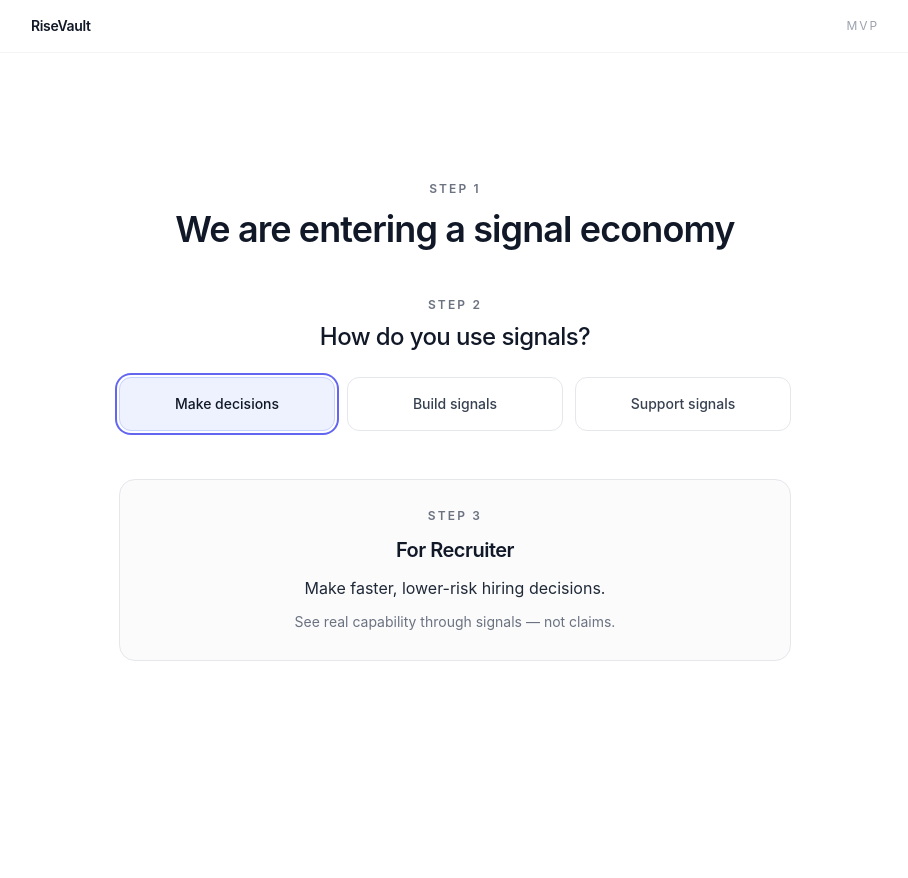
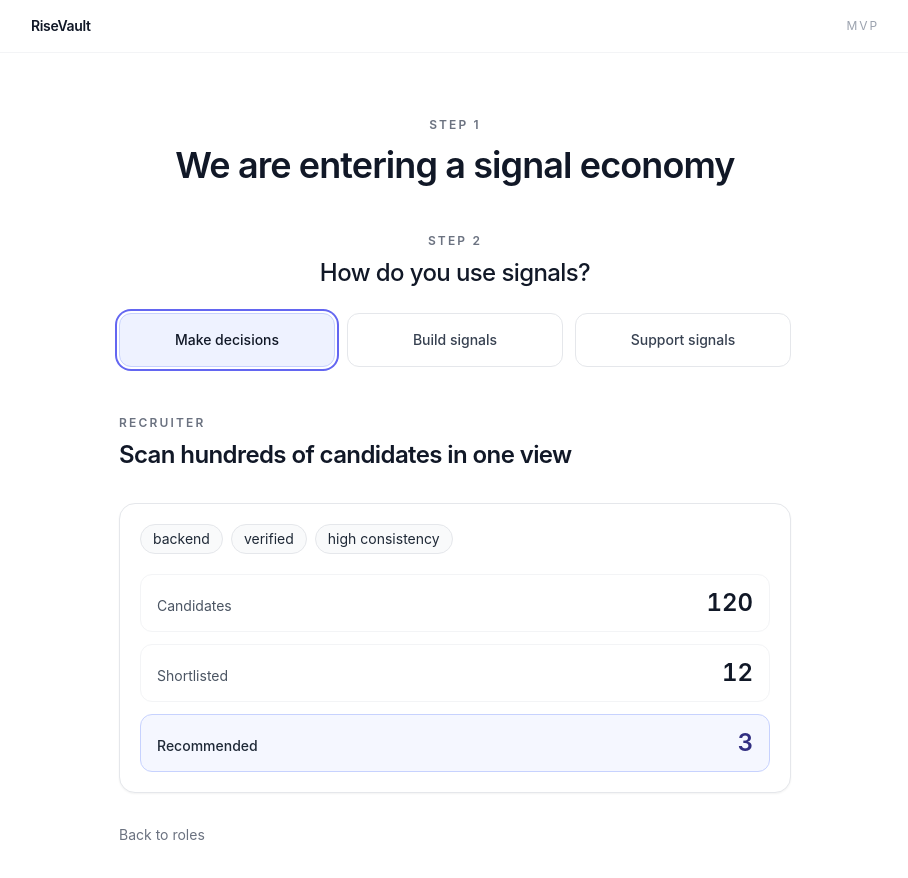
Before and after one commit to wowno1090858718/risevault-mvp, a Next.js app: page /mvp in a window 1280 px wide. Both pictures are taken after a click on the button "Make decisions". Shown: the top 878 px of the page, without its empty margins (185-1093 px from the left). Before the commit the page ends 800 px from the top, so only its background shows below. Built offline with nearby package versions, Linux system fonts and the light colour scheme.

Commit message:
update landing

```diff
--- a/app/mvp/page.tsx
+++ b/app/mvp/page.tsx
@@ -29,18 +29,65 @@ const ROLE_OPTIONS: Array<{ id: Role; label: string }> = [
   { id: 'manager', label: 'Support signals' },
 ]
 
+type RecruiterPhase = 'scan' | 'comparison' | 'profile'
+
 function cx(...parts: Array<string | false | undefined>) {
   return parts.filter(Boolean).join(' ')
+}
+
+function CandidateProfilePanel() {
+  const rows: [string, string][] = [
+    ['Consistency', 'High'],
+    ['Problem Solving', 'Strong'],
+    ['Verification', 'Verified by manager (15)'],
+    ['Feedback loops', '5'],
+    ['Signal strength', 'High'],
+    ['AI Use', 'Thoughtful'],
+  ]
+
+  return (
+    <div className="rounded-2xl border border-gray-200 bg-white p-6 text-left shadow-sm sm:p-8">
+      <div className="text-xs font-semibold uppercase tracking-[0.18em] text-gray-500">Candidate Profile</div>
+      <div className="mt-2 text-xl font-semibold tracking-tight text-gray-900">Alex</div>
+      <div className="mt-6 space-y-3 border-t border-gray-100 pt-6">
+        <div className="text-xs font-semibold uppercase tracking-[0.12em] text-gray-500">Signals</div>
+        {rows.map(([label, value]) => (
+          <div key={label} className="flex items-center justify-between gap-4 text-sm">
+            <span className="text-gray-600">{label}</span>
+            <span className="font-medium text-gray-900">{value}</span>
+          </div>
+        ))}
+      </div>
+      <div className="mt-6 rounded-xl border border-indigo-200 bg-indigo-50 px-4 py-3">
+        <div className="flex items-center justify-between text-sm">
+          <span className="text-gray-700">Confidence</span>
+          <span className="font-semibold text-gray-900">High</span>
+        </div>
+      </div>
+    </div>
+  )
 }
 
 export default function MVPPage() {
   const [showRoleSelection, setShowRoleSelection] = useState(false)
   const [selectedRole, setSelectedRole] = useState<Role | null>(null)
+  const [recruiterPhase, setRecruiterPhase] = useState<RecruiterPhase | null>(null)
 
   useEffect(() => {
     const timer = window.setTimeout(() => setShowRoleSelection(true), 900)
     return () => window.clearTimeout(timer)
   }, [])
+
+  const selectRole = (id: Role) => {
+    setSelectedRole(id)
+    if (id === 'decisions') {
+      setRecruiterPhase('scan')
+    } else {
+      setRecruiterPhase(null)
+    }
+  }
+
+  const showRecruiterFlow = selectedRole === 'decisions' && recruiterPhase !== null
 
   return (
     <div className="min-h-screen bg-white text-gray-900">
@@ -53,7 +100,12 @@ export default function MVPPage() {
         </div>
       </header>
 
-      <main className="mx-auto flex min-h-[calc(100vh-65px)] w-full max-w-3xl items-center px-6 py-16">
+      <main
+        className={cx(
+          'mx-auto w-full max-w-3xl px-6 py-16',
+          showRecruiterFlow ? 'py-10' : 'flex min-h-[calc(100vh-65px)] items-center py-16'
+        )}
+      >
         <div className="w-full space-y-12 text-center">
           <section className="space-y-3">
             <p className="text-xs font-semibold uppercase tracking-[0.18em] text-gray-500">Step 1</p>
@@ -80,7 +132,7 @@ export default function MVPPage() {
                 <button
                   key={role.id}
                   type="button"
-                  onClick={() => setSelectedRole(role.id)}
+                  onClick={() => selectRole(role.id)}
                   className={cx(
                     'rounded-xl border px-4 py-4 text-sm font-medium transition-[border-color,background-color,color,transform] duration-200',
                     'hover:-translate-y-0.5 focus:outline-none focus:ring-2 focus:ring-indigo-500 focus:ring-offset-2',
@@ -95,14 +147,10 @@ export default function MVPPage() {
             </div>
           </section>
 
-          <section
-            className={cx(
-              'mx-auto w-full max-w-2xl transition-[opacity,transform] duration-500 ease-out',
-              selectedRole ? 'opacity-100 translate-y-0' : 'opacity-0 translate-y-2 pointer-events-none'
-            )}
-          >
-            {selectedRole && (
-              <div className="rounded-2xl border border-gray-200 bg-gray-50/70 px-6 py-7 sm:px-8">
+          {/* Default Step 3: Builder / Manager */}
+          {selectedRole && selectedRole !== 'decisions' && (
+            <section className="mx-auto w-full max-w-2xl transition-[opacity,transform] duration-500 ease-out">
+              <div className="rounded-2xl border border-gray-200 bg-gray-50/70 px-6 py-7 text-left sm:px-8">
                 <p className="text-xs font-semibold uppercase tracking-[0.18em] text-gray-500">Step 3</p>
                 <h3 className="mt-3 text-xl font-semibold tracking-tight text-gray-900">
                   {ROLE_CONTENT[selectedRole].heading}
@@ -110,8 +158,137 @@ export default function MVPPage() {
                 <p className="mt-3 text-base text-gray-800">{ROLE_CONTENT[selectedRole].body}</p>
                 <p className="mt-3 text-sm text-gray-500">{ROLE_CONTENT[selectedRole].sub}</p>
               </div>
-            )}
-          </section>
+            </section>
+          )}
+
+          {selectedRole === 'decisions' && recruiterPhase === 'scan' && (
+            <section className="mx-auto w-full max-w-2xl space-y-8 text-left transition-[opacity,transform] duration-500 ease-out">
+              <div>
+                <p className="text-xs font-semibold uppercase tracking-[0.18em] text-gray-500">Recruiter</p>
+                <h2 className="mt-2 text-xl font-semibold tracking-tight text-gray-900 sm:text-2xl">
+                  Scan hundreds of candidates in one view
+                </h2>
+              </div>
+
+              <div className="rounded-2xl border border-gray-200 bg-white p-5 shadow-sm">
+                <div className="flex flex-wrap gap-2 text-sm">
+                  <span className="rounded-full border border-gray-200 bg-gray-50 px-3 py-1 text-gray-800">backend</span>
+                  <span className="rounded-full border border-gray-200 bg-gray-50 px-3 py-1 text-gray-800">verified</span>
+                  <span className="rounded-full border border-gray-200 bg-gray-50 px-3 py-1 text-gray-800">
+                    high consistency
+                  </span>
+                </div>
+                <div className="mt-5 space-y-3">
+                  <div className="flex items-baseline justify-between rounded-xl border border-gray-100 px-4 py-3">
+                    <span className="text-sm text-gray-600">Candidates</span>
+                    <span className="text-2xl font-semibold tabular-nums text-gray-900">120</span>
+                  </div>
+                  <div className="flex items-baseline justify-between rounded-xl border border-gray-100 px-4 py-3">
+                    <span className="text-sm text-gray-600">Shortlisted</span>
+                    <span className="text-2xl font-semibold tabular-nums text-gray-900">12</span>
+                  </div>
+                  <button
+                    type="button"
+                    onClick={() => setRecruiterPhase('comparison')}
+                    className="flex w-full items-baseline justify-between rounded-xl border border-indigo-200 bg-indigo-50/60 px-4 py-3 text-left transition-colors hover:bg-indigo-50 focus:outline-none focus:ring-2 focus:ring-indigo-500 focus:ring-offset-2"
+                  >
+                    <span className="text-sm font-medium text-gray-800">Recommended</span>
+                    <span className="text-2xl font-semibold tabular-nums text-indigo-900">3</span>
+                  </button>
+                </div>
+              </div>
+
+              <button
+                type="button"
+                onClick={() => {
+                  setSelectedRole(null)
+                  setRecruiterPhase(null)
+                }}
+                className="text-sm text-gray-500 underline-offset-4 hover:text-gray-800 hover:underline"
+              >
+                Back to roles
+              </button>
+            </section>
+          )}
+
+          {selectedRole === 'decisions' && recruiterPhase === 'comparison' && (
+            <section className="mx-auto w-full max-w-2xl space-y-8 text-left transition-[opacity,transform] duration-500 ease-out">
+              <div>
+                <p className="text-xs font-semibold uppercase tracking-[0.18em] text-gray-500">Comparison</p>
+                <h2 className="mt-2 text-xl font-semibold tracking-tight text-gray-900 sm:text-2xl">
+                  Candidate comparison
+                </h2>
+              </div>
+
+              <div className="grid gap-4 sm:grid-cols-2">
+                <button
+                  type="button"
+                  onClick={() => setRecruiterPhase('profile')}
+                  className="rounded-2xl border border-gray-200 bg-white p-5 text-left shadow-sm transition-[border-color,transform] hover:-translate-y-0.5 hover:border-gray-300 focus:outline-none focus:ring-2 focus:ring-indigo-500 focus:ring-offset-2"
+                >
+                  <div className="text-sm font-semibold text-gray-900">Candidate A</div>
+                  <ul className="mt-3 space-y-2 text-sm text-gray-600">
+                    <li>— strong résumé</li>
+                    <li>— no verification</li>
+                  </ul>
+                  <p className="mt-4 text-xs text-gray-400">Click to view profile</p>
+                </button>
+                <button
+                  type="button"
+                  onClick={() => setRecruiterPhase('profile')}
+                  className="rounded-2xl border border-indigo-200 bg-indigo-50/40 p-5 text-left shadow-sm transition-[border-color,transform] hover:-translate-y-0.5 hover:border-indigo-300 focus:outline-none focus:ring-2 focus:ring-indigo-500 focus:ring-offset-2"
+                >
+                  <div className="text-sm font-semibold text-gray-900">Candidate B</div>
+                  <ul className="mt-3 space-y-2 text-sm text-gray-600">
+                    <li>— consistent work logs</li>
+                    <li>— verified contributions</li>
+                    <li>— increasing problem complexity</li>
+                  </ul>
+                  <p className="mt-4 text-xs text-indigo-600">Click to view profile</p>
+                </button>
+              </div>
+
+              <div className="rounded-2xl border border-indigo-200 bg-indigo-50 p-5">
+                <div className="flex flex-wrap items-center justify-between gap-3">
+                  <span className="text-sm font-semibold text-gray-900">Recommendation: B</span>
+                  <div className="flex gap-2 text-xs font-semibold">
+                    <span className="rounded-full border border-gray-200 bg-white px-3 py-1 text-gray-800">Risk: Low</span>
+                    <span className="rounded-full border border-gray-200 bg-white px-3 py-1 text-gray-800">
+                      Confidence: High
+                    </span>
+                  </div>
+                </div>
+                <p className="mt-3 text-sm text-gray-700">This is not more information. This is a decision.</p>
+              </div>
+
+              <button
+                type="button"
+                onClick={() => setRecruiterPhase('scan')}
+                className="text-sm text-gray-500 underline-offset-4 hover:text-gray-800 hover:underline"
+              >
+                Back
+              </button>
+            </section>
+          )}
+
+          {selectedRole === 'decisions' && recruiterPhase === 'profile' && (
+            <section className="mx-auto w-full max-w-2xl space-y-6 text-left transition-[opacity,transform] duration-500 ease-out">
+              <div>
+                <p className="text-xs font-semibold uppercase tracking-[0.18em] text-gray-500">Profile</p>
+                <h2 className="mt-2 text-xl font-semibold tracking-tight text-gray-900 sm:text-2xl">
+                  Candidate Profile
+                </h2>
+              </div>
+              <CandidateProfilePanel />
+              <button
+                type="button"
+                onClick={() => setRecruiterPhase('comparison')}
+                className="text-sm text-gray-500 underline-offset-4 hover:text-gray-800 hover:underline"
+              >
+                Back to comparison
+              </button>
+            </section>
+          )}
         </div>
       </main>
     </div>
```
